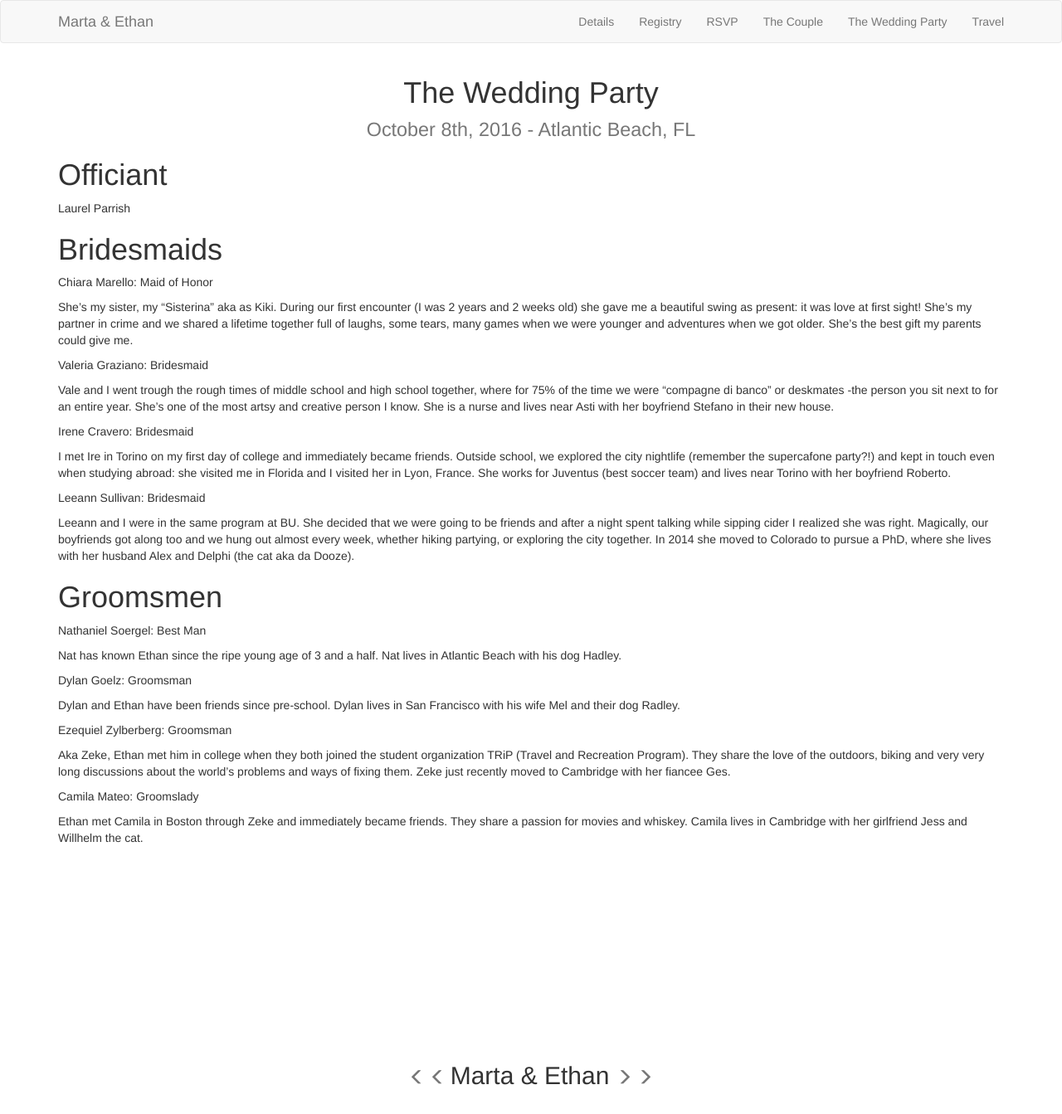
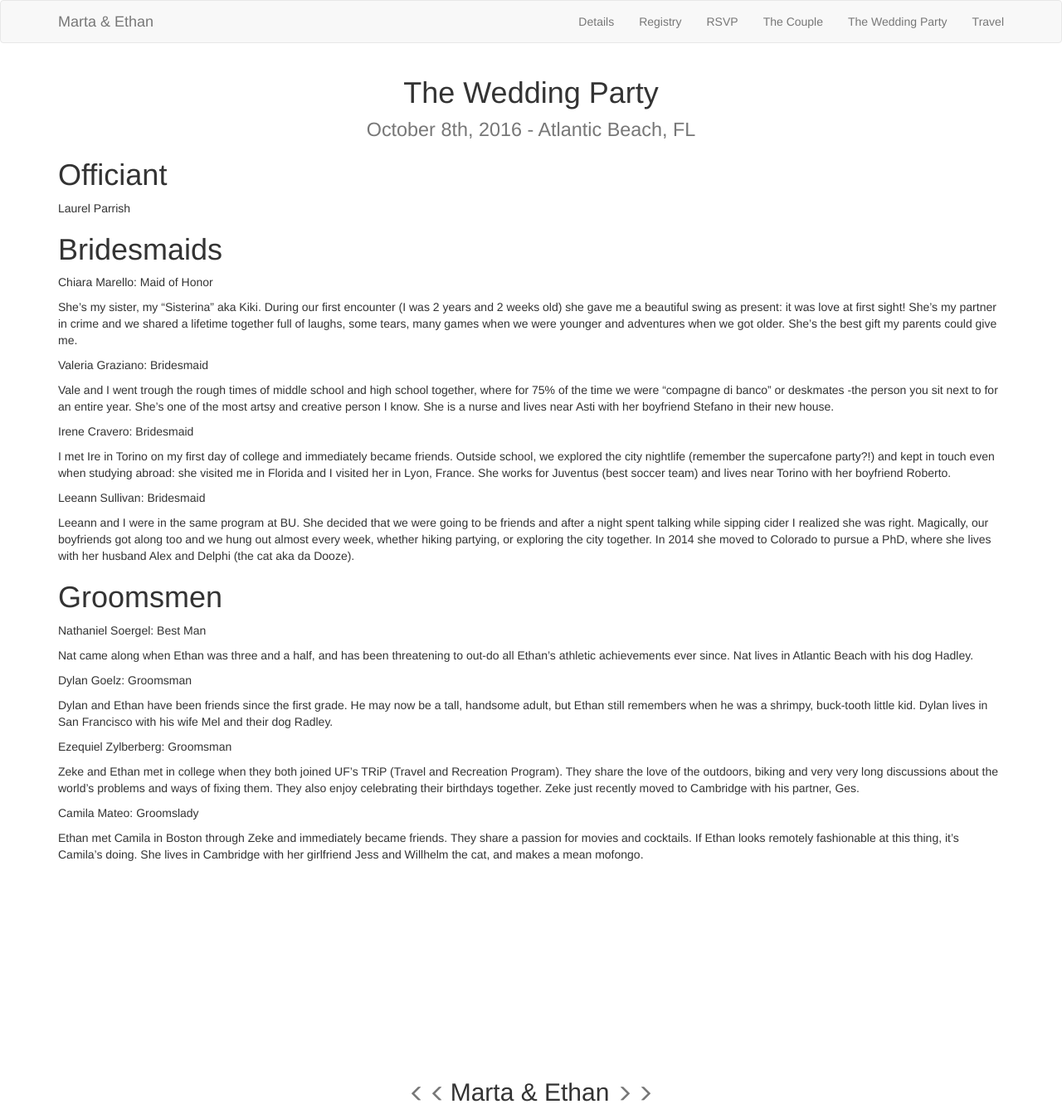
Before and after one commit to esoergel/wedding-site, a Jekyll site: the page built from the-wedding-party.md, in a window 1280 px wide. Shown: the whole page at 83% size. Built offline with Jekyll 4.4.1, drawn with Linux system fonts in a browser that asks for light colours.

Commit message:
Update the-wedding-party.md

```diff
--- a/the-wedding-party.md
+++ b/the-wedding-party.md
@@ -15,7 +15,7 @@ Laurel Parrish
 
 Chiara Marello: Maid of Honor
 
-She's my sister, my "Sisterina" aka as Kiki. During our first encounter (I was 2 years and 2 weeks old) she gave me a beautiful
+She's my sister, my "Sisterina" aka Kiki. During our first encounter (I was 2 years and 2 weeks old) she gave me a beautiful
 swing as present: it was love at first sight! She's my partner in crime and we shared a lifetime together full of laughs, some tears,
 many games when we were younger and adventures when we got older. She's the best gift my parents could give me.
 
@@ -46,19 +46,19 @@ Delphi (the cat aka da Dooze).
 
 Nathaniel Soergel: Best Man
 
-Nat has known Ethan since the ripe young age of 3 and a half. Nat lives in Atlantic Beach with his dog Hadley.
+Nat came along when Ethan was three and a half, and has been threatening to out-do all Ethan's athletic achievements ever since.  Nat lives in Atlantic Beach with his dog Hadley.
 
 
 Dylan Goelz: Groomsman
 
-Dylan and Ethan have been friends since pre-school. Dylan lives in San Francisco with his wife Mel and their dog Radley.
+Dylan and Ethan have been friends since the first grade.  He may now be a tall, handsome adult, but Ethan still remembers when he was a shrimpy, buck-tooth little kid.  Dylan lives in San Francisco with his wife Mel and their dog Radley.
 
 
 Ezequiel Zylberberg: Groomsman
 
-Aka Zeke, Ethan met him in college when they both joined the student organization TRiP (Travel and Recreation Program). They share the love of the outdoors, biking and very very long discussions about the world's problems and ways of fixing them. Zeke just recently moved to Cambridge with her fiancee Ges.
+Zeke and Ethan met in college when they both joined UF's TRiP (Travel and Recreation Program). They share the love of the outdoors, biking and very very long discussions about the world's problems and ways of fixing them.  They also enjoy celebrating their birthdays together.  Zeke just recently moved to Cambridge with his partner, Ges.
 
 
 Camila Mateo: Groomslady
 
-Ethan met Camila in Boston through Zeke and immediately became friends. They share a passion for movies and whiskey. Camila lives in Cambridge with her girlfriend Jess and Willhelm the cat.
+Ethan met Camila in Boston through Zeke and immediately became friends. They share a passion for movies and cocktails.  If Ethan looks remotely fashionable at this thing, it's Camila's doing.  She lives in Cambridge with her girlfriend Jess and Willhelm the cat, and makes a mean mofongo.
```
